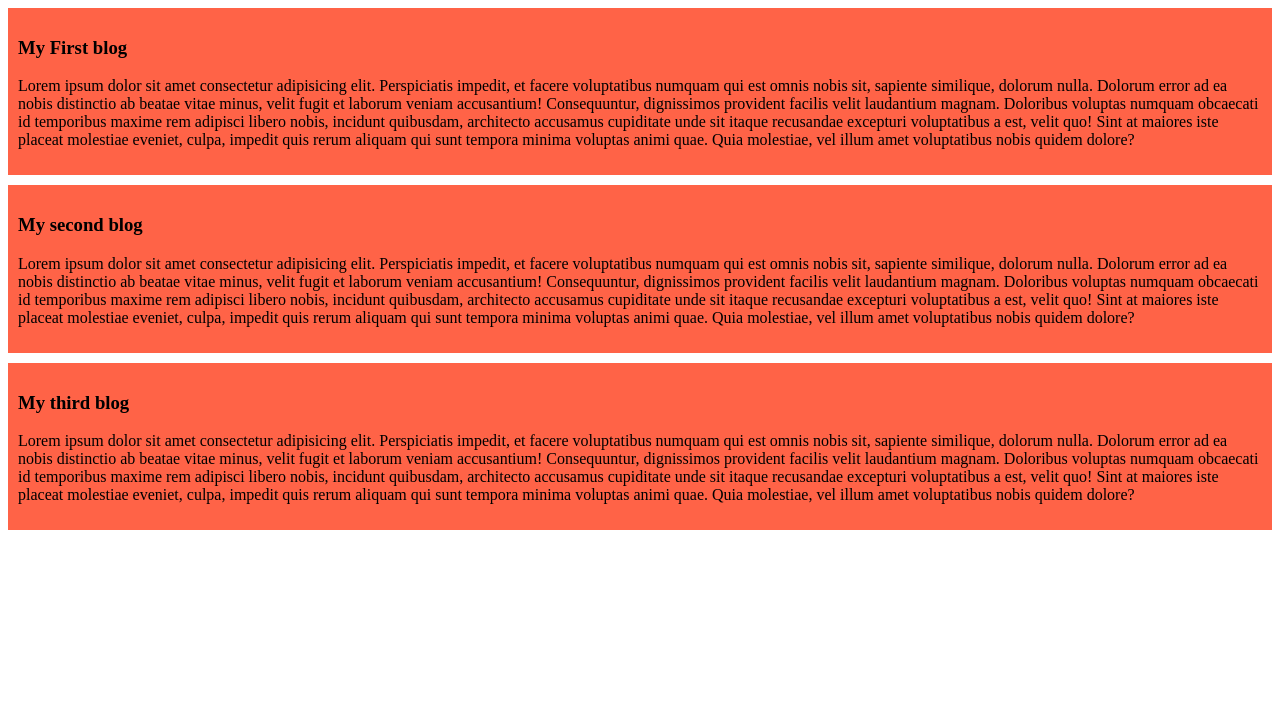
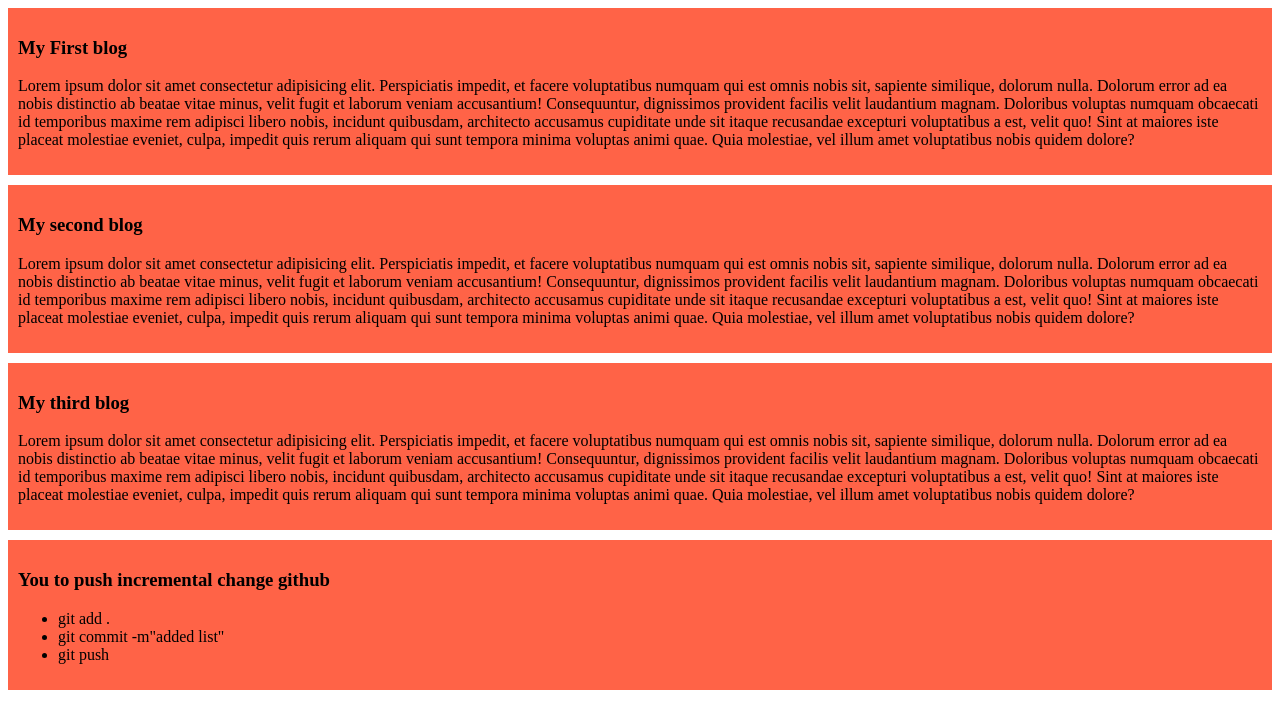
Before and after one commit to Sayedul3731/my-first-github-repo, a plain HTML site: page index.html in a window 1280 px wide. Drawn offline with Linux system fonts and the light colour scheme.

Commit message:
added list

```diff
--- a/index.html
+++ b/index.html
@@ -19,5 +19,13 @@
         <h3>My third blog</h3>
         <p>Lorem ipsum dolor sit amet consectetur adipisicing elit. Perspiciatis impedit, et facere voluptatibus numquam qui est omnis nobis sit, sapiente similique, dolorum nulla. Dolorum error ad ea nobis distinctio ab beatae vitae minus, velit fugit et laborum veniam accusantium! Consequuntur, dignissimos provident facilis velit laudantium magnam. Doloribus voluptas numquam obcaecati id temporibus maxime rem adipisci libero nobis, incidunt quibusdam, architecto accusamus cupiditate unde sit itaque recusandae excepturi voluptatibus a est, velit quo! Sint at maiores iste placeat molestiae eveniet, culpa, impedit quis rerum aliquam qui sunt tempora minima voluptas animi quae. Quia molestiae, vel illum amet voluptatibus nobis quidem dolore?</p>
     </div>
+    <div>
+        <h3>You to push incremental change github</h3>
+        <ul>
+            <li>git add .</li>
+            <li>git commit -m"added list"</li>
+            <li>git push</li>
+        </ul>
+    </div>
 </body>
 </html>
```
